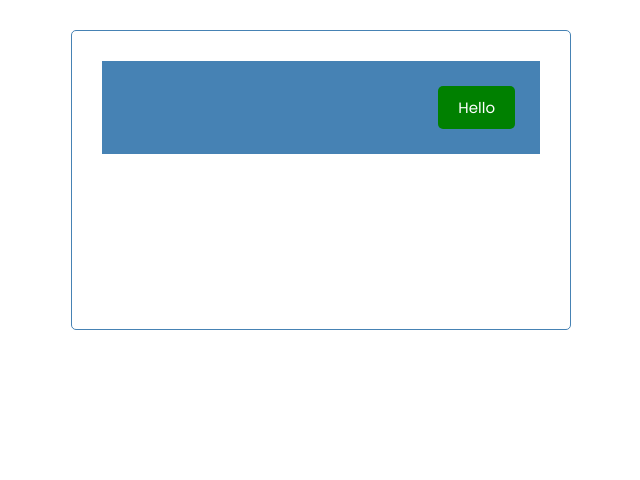
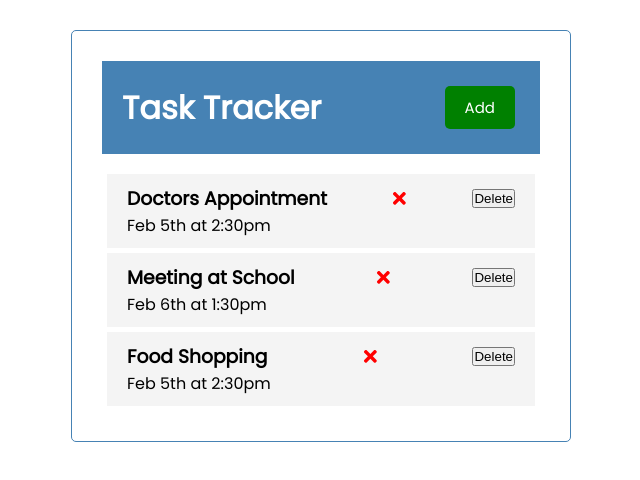
Before and after one commit to Helloalpacaa/react-task-tracker, a React (Create React App) app: page / in a window 1280 px wide. Shown: the top 480 px of the page, without its empty margins (319-959 px from the left). Built offline with nearby package versions, Linux system fonts and the light colour scheme.

Commit message:
add delete

```diff
--- a/src/App.js
+++ b/src/App.js
@@ -4,11 +4,35 @@ import Tasks from './components/Tasks'
 
 const App = () => {
   const [tasks, setTasks] = useState([
+    {
+      id: 1,
+      text: 'Doctors Appointment',
+      day: 'Feb 5th at 2:30pm',
+      reminder: true,
+    },
+    {
+      id: 2,
+      text: 'Meeting at School',
+      day: 'Feb 6th at 1:30pm',
+      reminder: true,
+    },
+    {
+      id: 3,
+      text: 'Food Shopping',
+      day: 'Feb 5th at 2:30pm',
+      reminder: false
+    }
+  ])
 
-  ])
+  // delete task
+  const deleteTask = (id) => {
+    console.log('delete', id)
+  }
+
   return (
     <div className='container'>
       <Header />
+      <Tasks tasks={tasks} onDelete={deleteTask}/>
     </div>
   )
 }
--- a/src/components/Button.js
+++ b/src/components/Button.js
@@ -1,10 +1,12 @@
 import React from 'react'
 import PropTypes from 'prop-types';
 
-const Button = ({color, text}) => {
+const Button = ({color, text, onClick}) => {
   return (
-    <button style={{backgroundColor: color}}
-    className='btn'>
+    <button
+        onClick={onClick}
+        style={{ backgroundColor: color }}
+        className='btn'>
         {text}
     </button>
   )
@@ -16,7 +18,8 @@ Button.defaultProps = {
 
 Button.propTypes = {
     color: PropTypes.string,
-    text: PropTypes.string.isRequired
+    text: PropTypes.string.isRequired,
+    onClick: PropTypes.func,
 }
 
 export default Button
--- a/src/components/Header.js
+++ b/src/components/Header.js
@@ -3,12 +3,20 @@ import './Header.css';
 import Button from './Button';
 
 const Header = ({ title }) => {
+  const onClick = () => {
+    console.log('Click')
+  }
+
   return (
     <header className='header'>
         <h1>{title}</h1>
-        <Button color='green' text='Hello'/>
+        <Button color='green' text='Add' onClick={onClick}/>
     </header>
   )
 }
 
+Header.defaultProps = {
+  title: 'Task Tracker',
+}
+
 export default Header
--- a/src/components/Task.js
+++ b/src/components/Task.js
@@ -1,11 +1,12 @@
 import React from 'react'
+import { FaTimes } from 'react-icons/fa'
 import './Task.css';
 
 const Task = ( { task, onDelete}) => {
   return (
     <div className='task'>
         <h3>
-          {task.text}
+          {task.text} <FaTimes style={{ color: 'red', cursor: 'pointer' }}/>
           <button onClick={ () => onDelete(task.id)}>Delete</button>
         </h3>
         <p>{task.day}</p>
--- a/src/components/Tasks.js
+++ b/src/components/Tasks.js
@@ -1,11 +1,13 @@
 import React from 'react'
 import Task from './Task'
 
-const Tasks = ({ tasks, onDelete}) => {
+
+const Tasks = ({tasks, onDelete}) => {
   return (
     <>
         {tasks.map(task =>
-            <Task key={task.id} task={task} onDelete={onDelete}/>)}
+            <Task key={task.id} task = {task} onDelete={onDelete}/>
+            )}
     </>
   );
 }
```
